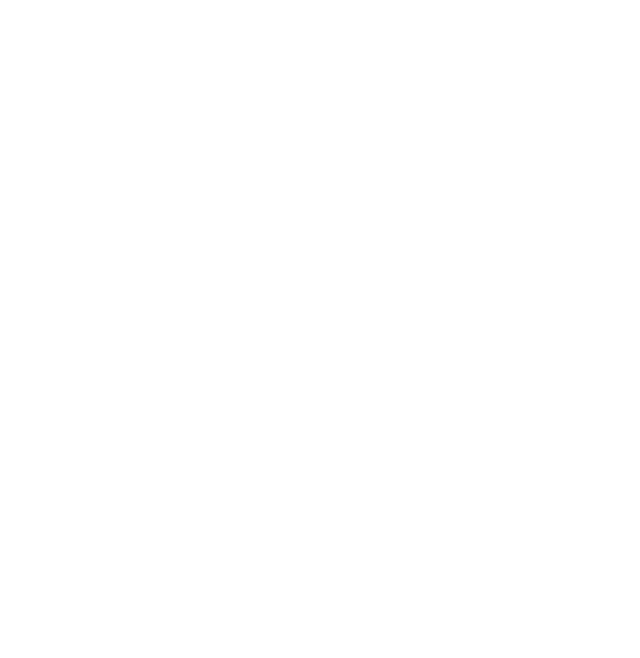
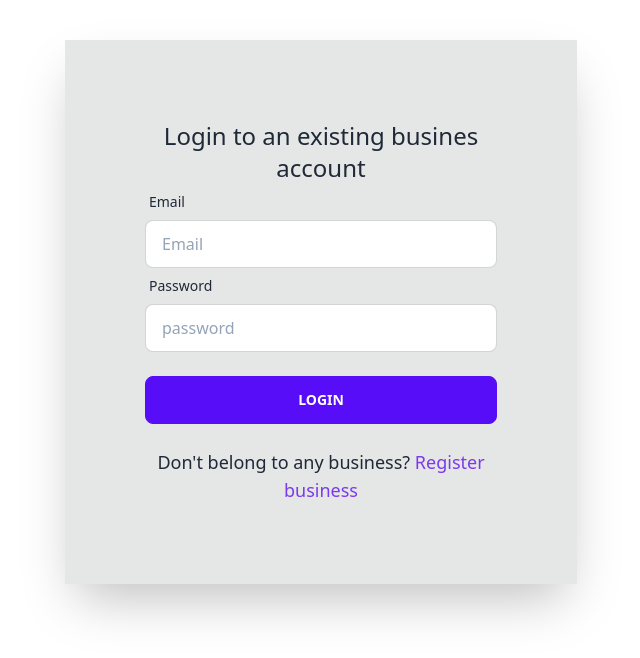
Before and after one commit to chendjou237/inventoriffy, a React (Create React App) app in the folder font-end/: page /login in a window 1280 px wide. Shown: the top 658 px of the page, without its empty margins (319-959 px from the left). Built offline with nearby package versions, Linux system fonts and the light colour scheme.

Commit message:
completion of login screen

```diff
--- a/font-end/src/pages/Login.tsx
+++ b/font-end/src/pages/Login.tsx
@@ -1,11 +1,77 @@
-import React from 'react'
+import React, { useState } from "react";
 
 const Login = () => {
+  const [email, setEmail] = useState("");
+  const [password, setPassword] = useState("");
+
+  const handleSubmit = (e: React.FormEvent) => {
+    e.preventDefault();
+    //will have to trigger the login to existing account
+  };
   return (
-    <div>
+    <>
+      <div className="container">
+        <div className="hero h-64">
+          <form action="post" onSubmit={() => {}}>
+            <div className="w-full max-w-lg md:shadow-2xl bg-base-300 mt-10 lg:mt-10">
+              <div className=" p-20">
+                <h3 className=" text-2xl text-center">
+                  Login to an existing busines account
+                </h3>
 
-    </div>
-  )
-}
+                <div className="form-control w-full">
+                  <label className="label" htmlFor="email">
+                    <span className="label-text">Email</span>
+                  </label>
+                  <input
+                    type="email"
+                    placeholder="Email"
+                    id="email"
+                    name="email"
+                    value={email}
+                    onChange={(e) => setEmail(e.target.value)}
+                    className="input input-bordered"
+                    required
+                  />
+                </div>
+                <div className="form-control w-full">
+                  <label className="label" htmlFor="password">
+                    <span className="label-text">Password</span>
+                  </label>
+                  <input
+                    type="password"
+                    // hidden={true}
+                    name="password"
+                    id="password"
+                    placeholder="password"
+                    value={password}
+                    onChange={(e) => setPassword(e.target.value)}
+                    className="input input-bordered"
+                    required
+                  />
+                </div>
 
-export default Login
+                <div className="form-control mt-6">
+                  <button className="btn btn-primary">Login</button>
+                </div>
+                <div className="form-control mt-6 text-center">
+                  <p className="text-lg">
+                   Don't belong to any business?{" "}
+                    <a
+                      href="/register"
+                      className="link link-hover text-purple-600"
+                    >
+                      Register business
+                    </a>
+                  </p>
+                </div>
+              </div>
+            </div>
+          </form>
+        </div>
+      </div>
+    </>
+  );
+};
+
+export default Login;
--- a/font-end/src/pages/Register.tsx
+++ b/font-end/src/pages/Register.tsx
@@ -21,7 +21,6 @@
     e.preventDefault()
 
   }
-
 
   return (
     <>
@@ -72,6 +71,11 @@
       <div className="form-control mt-6">
         <button className="btn btn-primary">Continue</button>
       </div>
+       <div className="form-control mt-6 text-center">
+        <p className="text-lg">
+          Already have an account? <a href="/login" className="link link-hover text-purple-600">Login</a>
+        </p>
+       </div>
     </div>
   </div>
   </form>
```
